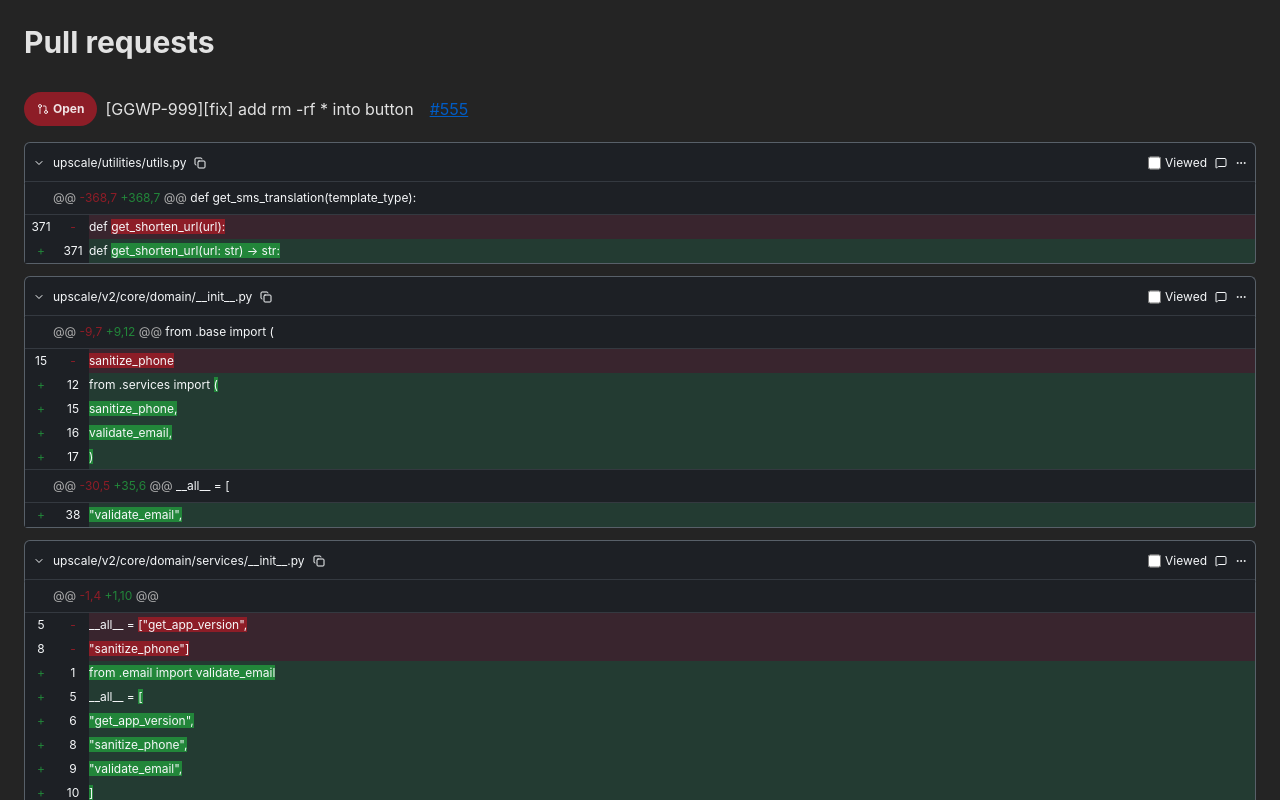
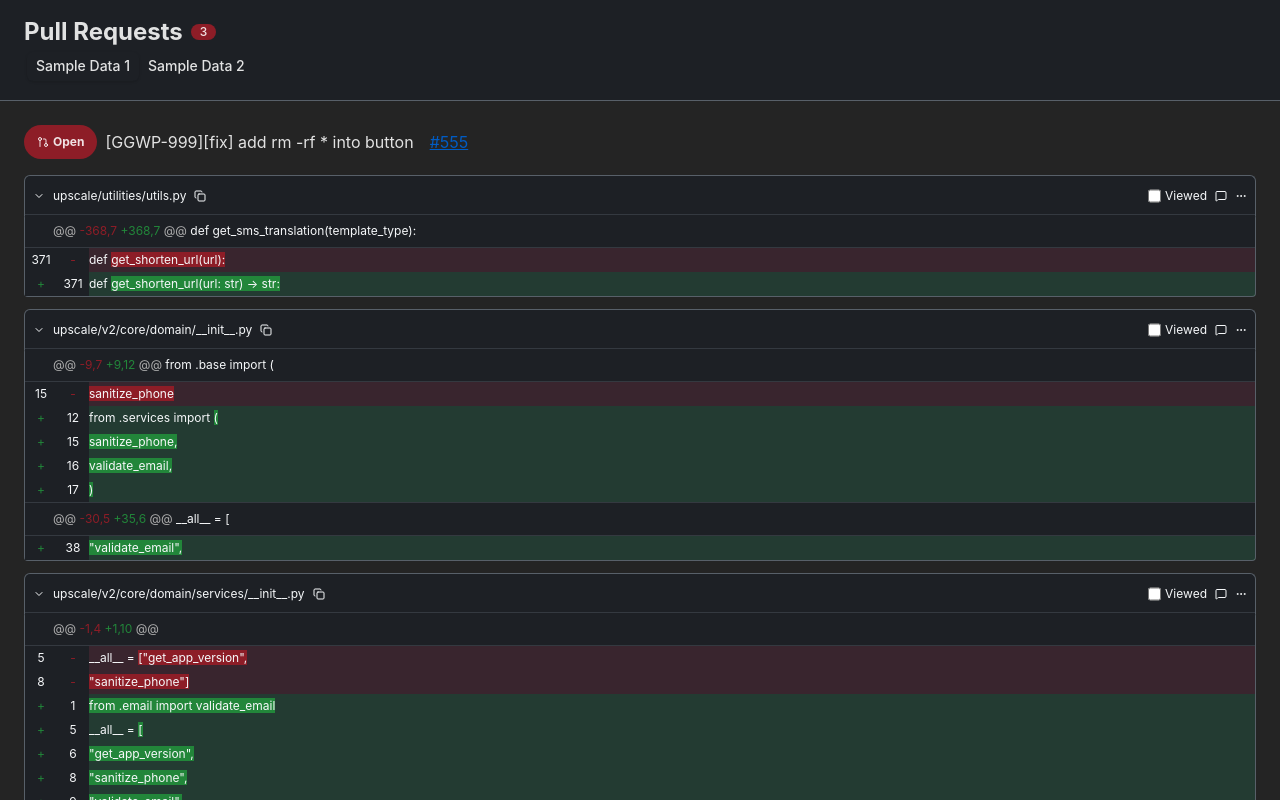
Before and after one commit to babyjazz/git-diff-ui, a React (Vite) app: page / in a window 1280 px wide. Shown: the top 800 px of the page. Built offline with nearby package versions, Linux system fonts and the light colour scheme.

Commit message:
add router

```diff
--- a/package.json
+++ b/package.json
@@ -13,13 +13,16 @@
   "dependencies": {
     "@radix-ui/react-collapsible": "^1.1.12",
     "@radix-ui/react-slot": "^1.2.3",
+    "@radix-ui/react-tabs": "^1.1.13",
     "@tailwindcss/vite": "^4.1.13",
     "class-variance-authority": "^0.7.1",
     "clsx": "^2.1.1",
+    "lodash": "^4.17.21",
     "lucide-react": "^0.544.0",
     "next-themes": "^0.4.6",
     "react": "^19.1.1",
     "react-dom": "^19.1.1",
+    "react-router": "^7.9.1",
     "sonner": "^2.0.7",
     "tailwind-merge": "^3.3.1",
     "tailwindcss": "^4.1.13"
@@ -28,6 +31,7 @@
     "@eslint/js": "^9.33.0",
     "@prettier/plugin-oxc": "^0.0.4",
     "@trivago/prettier-plugin-sort-imports": "^5.2.2",
+    "@types/lodash": "^4.17.20",
     "@types/react": "^19.1.10",
     "@types/react-dom": "^19.1.7",
     "@vitejs/plugin-react": "^5.0.0",
--- a/src/App.tsx
+++ b/src/App.tsx
@@ -1,28 +1,11 @@
-import { GitPullRequestIcon } from 'lucide-react'
-import { DiffPanel } from '@/components/diff-panel'
-import { Badge } from '@/components/ui/badge'
 import { Toaster } from '@/components/ui/sonner'
+import Router from '@/router'
 
 export default function App() {
   return (
-    <div className="w-full p-6 space-y-4">
-      <h1 className="text-3xl font-bold pb-4">Pull requests</h1>
-      <div className="text-base space-x-2">
-        <Badge
-          variant="secondary"
-          className="bg-badge px-3 py-2 rounded-3xl font-bold"
-        >
-          <GitPullRequestIcon />
-          <span>Open</span>
-        </Badge>
-        <span className="">[GGWP-999][fix] add rm -rf * into button</span>
-        <a href="#" className="text-info-300 hover:underline ml-2 underline">
-          #555
-        </a>
-      </div>
-      <DiffPanel />
-
+    <>
+      <Router />
       <Toaster />
-    </div>
+    </>
   )
 }
--- a/src/components/diff-panel/index.tsx
+++ b/src/components/diff-panel/index.tsx
@@ -1,18 +1,19 @@
 import { Fragment, useState } from 'react'
+import { useParams } from 'react-router'
 import {
   Collapsible,
   CollapsibleContent,
   CollapsibleTrigger,
 } from '@radix-ui/react-collapsible'
-import diffSampleData from '@/constants/diff-data/diff-serialized-sample-1.json'
+import { sampleDataMapper } from '@/constants/diff-data-mapper'
 import { type DiffData } from '@/types/diff-data'
 import CodeView from './code-view'
 import Header from './header'
 
 export function DiffPanel() {
-  const [isViewed, setIsViewed] = useState(
-    Array(diffSampleData.length).fill(true),
-  )
+  const { prId = '1' } = useParams()
+  const sampleData = sampleDataMapper[prId] || []
+  const [isViewed, setIsViewed] = useState(Array(sampleData.length).fill(true))
 
   const handleFold = (i: number) => {
     setIsViewed((prev) => {
@@ -32,7 +33,7 @@ export function DiffPanel() {
 
   return (
     <div className="rounded w-full space-y-3">
-      {diffSampleData.map((file, i) => (
+      {sampleData.map((file, i) => (
         <Fragment key={file.displayPaths[0]}>
           <Collapsible
             defaultOpen
--- /dev/null
+++ b/src/components/layout/index.tsx
@@ -0,0 +1,11 @@
+import { Outlet } from 'react-router'
+import Navbar from '../navbar'
+
+export default function Layout() {
+  return (
+    <div className="w-full">
+      <Navbar />
+      <Outlet />
+    </div>
+  )
+}
--- /dev/null
+++ b/src/components/navbar/index.tsx
@@ -0,0 +1,22 @@
+import { Badge } from '@/components/ui/badge'
+import { Tabs, TabsList, TabsTrigger } from '@/components/ui/tabs'
+
+export default function Navbar() {
+  return (
+    <div className="w-full items-center py-4 px-6 border-b border-border-default bg-secondary-bg">
+      <div className="flex gap-2 items-center">
+        <h1 className="text-2xl font-bold">Pull Requests</h1>
+        <Badge className="bg-badge rounded-full h-4">3</Badge>
+      </div>
+
+      <div className="flex w-full">
+        <Tabs defaultValue="sampleData1">
+          <TabsList>
+            <TabsTrigger value="sampleData1">Sample Data 1</TabsTrigger>
+            <TabsTrigger value="sampleData2">Sample Data 2</TabsTrigger>
+          </TabsList>
+        </Tabs>
+      </div>
+    </div>
+  )
+}
--- /dev/null
+++ b/src/components/ui/tabs.tsx
@@ -0,0 +1,63 @@
+import * as React from 'react'
+import * as TabsPrimitive from '@radix-ui/react-tabs'
+import { cn } from '@/utils/clsx'
+
+function Tabs({
+  className,
+  ...props
+}: React.ComponentProps<typeof TabsPrimitive.Root>) {
+  return (
+    <TabsPrimitive.Root
+      data-slot="tabs"
+      className={cn('flex flex-col gap-2', className)}
+      {...props}
+    />
+  )
+}
+
+function TabsList({
+  className,
+  ...props
+}: React.ComponentProps<typeof TabsPrimitive.List>) {
+  return (
+    <TabsPrimitive.List
+      data-slot="tabs-list"
+      className={cn(
+        'bg-muted text-muted-foreground inline-flex h-9 w-fit items-center justify-center rounded-lg p-[3px]',
+        className,
+      )}
+      {...props}
+    />
+  )
+}
+
+function TabsTrigger({
+  className,
+  ...props
+}: React.ComponentProps<typeof TabsPrimitive.Trigger>) {
+  return (
+    <TabsPrimitive.Trigger
+      data-slot="tabs-trigger"
+      className={cn(
+        "data-[state=active]:bg-background dark:data-[state=active]:text-foreground focus-visible:border-ring focus-visible:ring-ring/50 focus-visible:outline-ring dark:data-[state=active]:border-input dark:data-[state=active]:bg-input/30 text-foreground dark:text-muted-foreground inline-flex h-[calc(100%-1px)] flex-1 items-center justify-center gap-1.5 rounded-md border border-transparent px-2 py-1 text-sm font-medium whitespace-nowrap transition-[color,box-shadow] focus-visible:ring-[3px] focus-visible:outline-1 disabled:pointer-events-none disabled:opacity-50 data-[state=active]:shadow-sm [&_svg]:pointer-events-none [&_svg]:shrink-0 [&_svg:not([class*='size-'])]:size-4",
+        className,
+      )}
+      {...props}
+    />
+  )
+}
+
+function TabsContent({
+  className,
+  ...props
+}: React.ComponentProps<typeof TabsPrimitive.Content>) {
+  return (
+    <TabsPrimitive.Content
+      data-slot="tabs-content"
+      className={cn('flex-1 outline-none', className)}
+      {...props}
+    />
+  )
+}
+
+export { Tabs, TabsList, TabsTrigger, TabsContent }
--- /dev/null
+++ b/src/constants/diff-data-mapper/index.ts
@@ -0,0 +1,14 @@
+import diffSampleData from '@/constants/diff-data/diff-serialized-sample-1.json'
+import diffSampleData2 from '@/constants/diff-data/diff-serialized-sample-2.json'
+import diffSampleData3 from '@/constants/diff-data/diff-serialized-sample-3.json'
+import diffSampleData4 from '@/constants/diff-data/diff-serialized-sample-4.json'
+import diffSampleData5 from '@/constants/diff-data/diff-serialized-sample-5.json'
+import { type DiffData } from '@/types/diff-data'
+
+export const sampleDataMapper: Record<string, DiffData[]> = {
+  '1': diffSampleData as DiffData[],
+  '2': diffSampleData2 as DiffData[],
+  '3': diffSampleData3 as DiffData[],
+  '4': diffSampleData4 as DiffData[],
+  '5': diffSampleData5 as DiffData[],
+}
--- /dev/null
+++ b/src/constants/routes/index.ts
@@ -0,0 +1,4 @@
+export const ROUTES = {
+  HOME: '/',
+  HOME_PR: '/:prId',
+}
--- a/src/main.tsx
+++ b/src/main.tsx
@@ -1,10 +1,13 @@
 import { StrictMode } from 'react'
 import { createRoot } from 'react-dom/client'
+import { BrowserRouter } from 'react-router'
 import App from './App'
 import './index.css'
 
 createRoot(document.getElementById('root')!).render(
   <StrictMode>
-    <App />
+    <BrowserRouter>
+      <App />
+    </BrowserRouter>
   </StrictMode>,
 )
--- /dev/null
+++ b/src/pages/home.tsx
@@ -0,0 +1,39 @@
+import { useParams } from 'react-router'
+import isEmpty from 'lodash/isEmpty'
+import { GitPullRequestIcon } from 'lucide-react'
+import { DiffPanel } from '@/components/diff-panel'
+import { Badge } from '@/components/ui/badge'
+import { sampleDataMapper } from '@/constants/diff-data-mapper'
+
+export default function Home() {
+  const { prId = '1' } = useParams()
+  const sampleData = sampleDataMapper[prId] || []
+
+  return (
+    <div className="w-full">
+      <div className="p-6 space-y-4">
+        {isEmpty(sampleData) ? (
+          <span>Pull request not found</span>
+        ) : (
+          <div className="text-base space-x-2">
+            <Badge
+              variant="secondary"
+              className="bg-badge px-3 py-2 rounded-3xl font-bold"
+            >
+              <GitPullRequestIcon />
+              <span>Open</span>
+            </Badge>
+            <span className="">[GGWP-999][fix] add rm -rf * into button</span>
+            <a
+              href="#"
+              className="text-info-300 hover:underline ml-2 underline"
+            >
+              #555
+            </a>
+          </div>
+        )}
+        <DiffPanel />
+      </div>
+    </div>
+  )
+}
--- /dev/null
+++ b/src/router/index.tsx
@@ -0,0 +1,15 @@
+import { Route, Routes } from 'react-router'
+import Layout from '@/components/layout'
+import { ROUTES } from '@/constants/routes'
+import Home from '@/pages/home'
+
+export default function Router() {
+  return (
+    <Routes>
+      <Route element={<Layout />}>
+        <Route path={ROUTES.HOME} element={<Home />} />
+        <Route path={ROUTES.HOME_PR} element={<Home />} />
+      </Route>
+    </Routes>
+  )
+}
```
Also changed, not shown: 1 other file (tests, documents, lock files or other folders).
